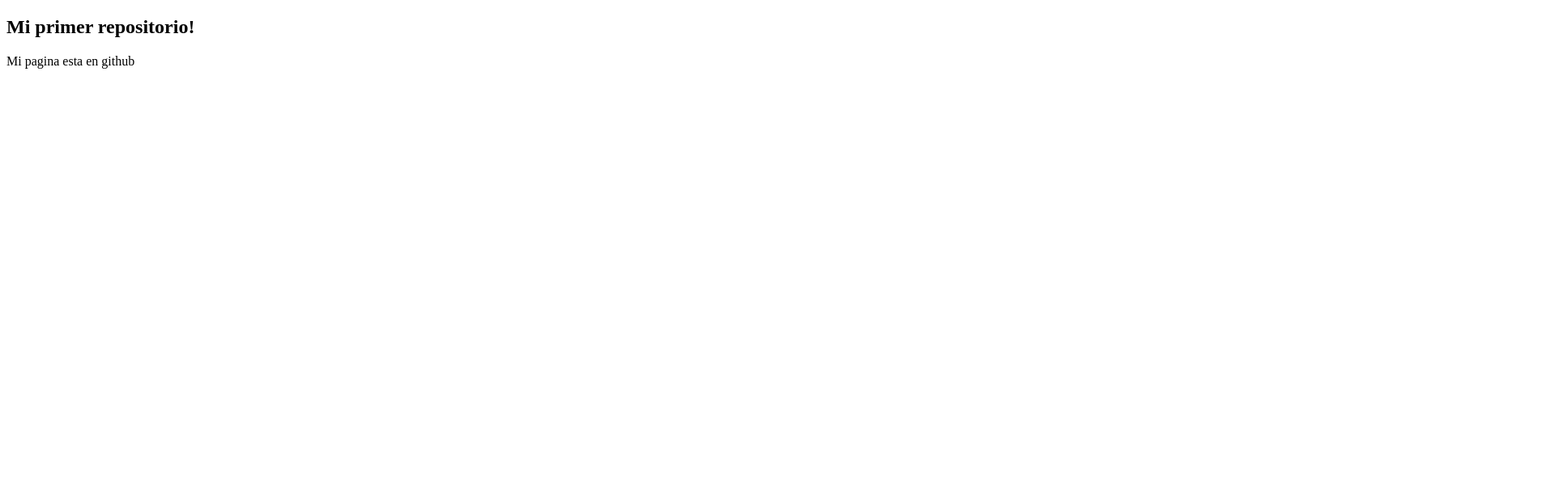
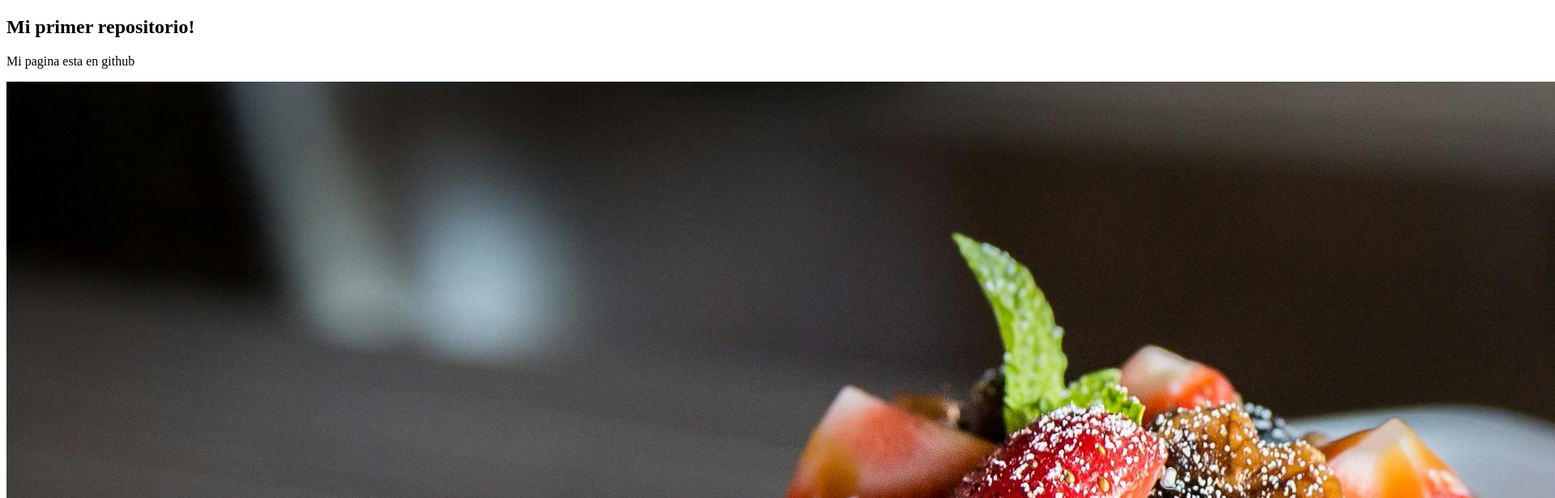
Before and after one commit to JuanViglianti/Proyecto-0, a plain HTML site: page index.html in a window 1280 px wide. Shown: the top 616 px of the page at 81% size, 1920 px wide, since content can reach past the window. Drawn offline with Linux system fonts and the light colour scheme.

Commit message:
Aregue una imagen a mi archivo html

```diff
--- a/index.html
+++ b/index.html
@@ -11,6 +11,7 @@
         <section>
             <h1> Mi primer repositorio!</h1>
             <p>Mi pagina esta en github</p></section>
+            <img src="img/img 1.jpg" alt="">
     </main>
     <footer></footer>
 
```
